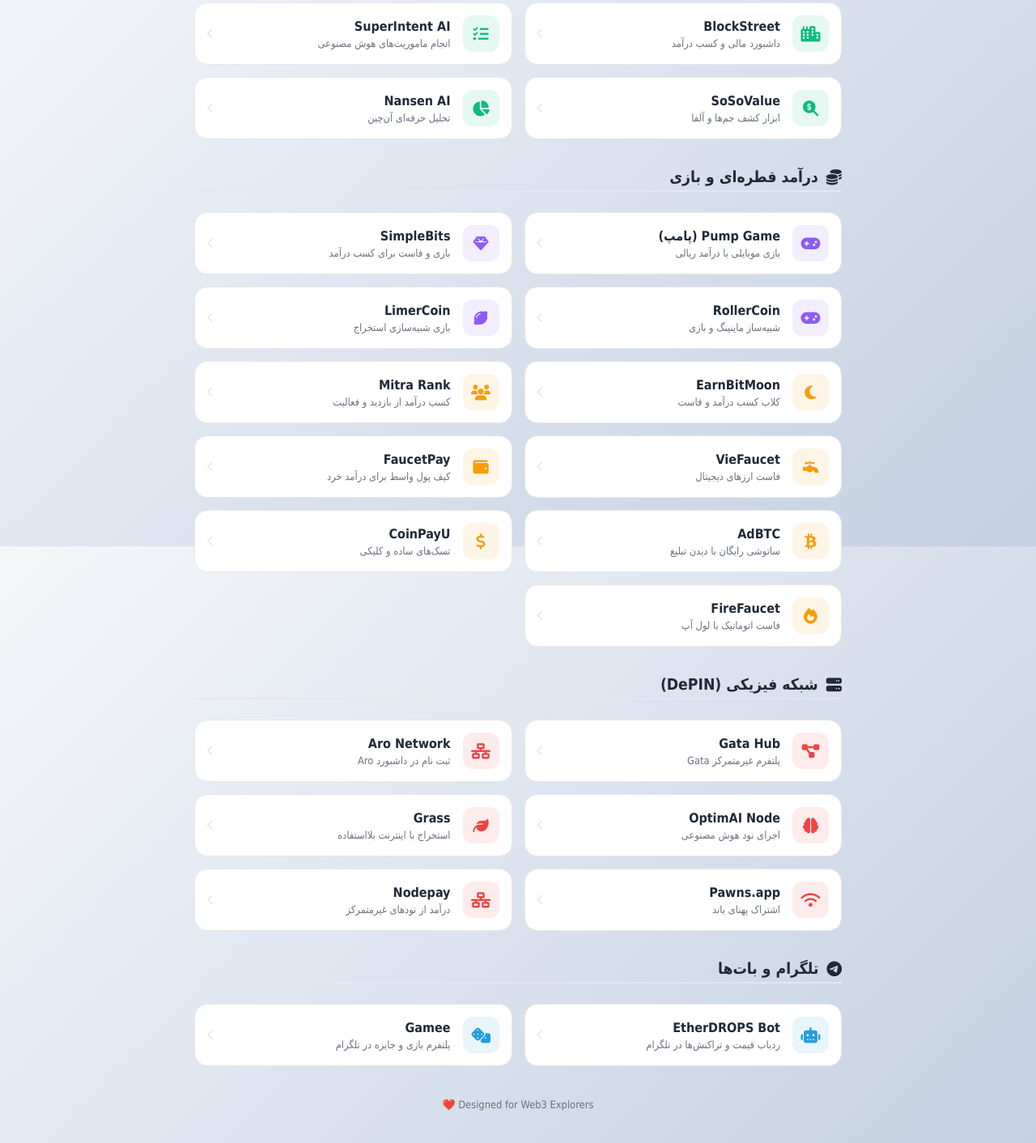
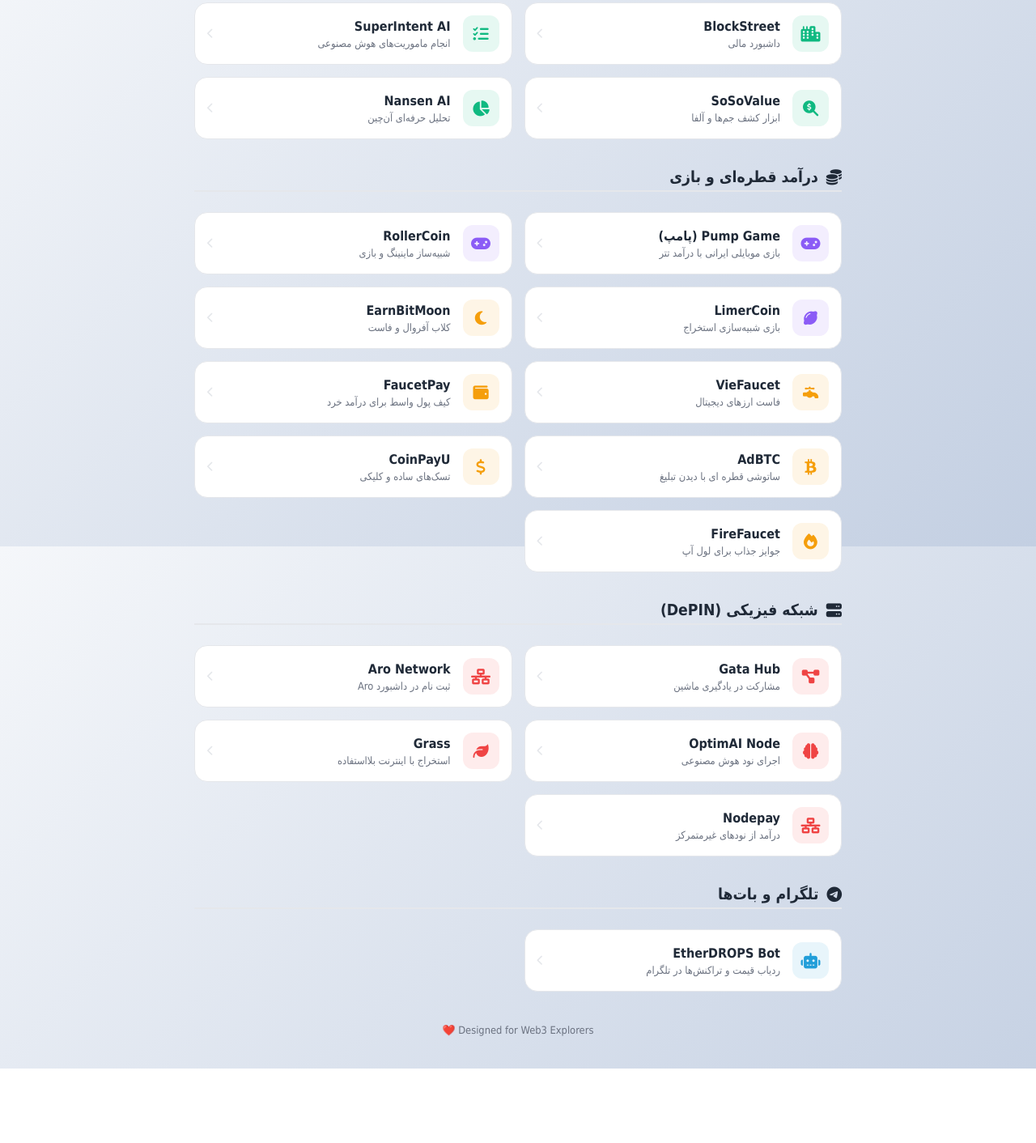
Before and after one commit to paymon1/links, a plain HTML site: page index.html in a window 1280 px wide. Shown: the part 925-2337 px from the top of the page at 81% size. After the commit the page ends 2245 px from the top, so only its background shows below. Drawn offline with Linux system fonts and the light colour scheme; a small style sheet from the web is missing.

Commit message:
Update index.html

```diff
--- a/index.html
+++ b/index.html
@@ -3,7 +3,7 @@
 <head>
     <meta charset="UTF-8">
     <meta name="viewport" content="width=device-width, initial-scale=1.0">
-    <meta name="description" content="فهرست جامع منابع کریپتو، ایردراپ‌ها و ابزارهای Web3">
+    <meta name="description" content="فهرست جامع منابع کریپتو، مالی، ایردراپ‌ها و ابزارهای Web3">
     <title>جعبه ابزار کریپتو | Crypto Toolkit</title>
 
     <link rel="stylesheet" href="https://cdnjs.cloudflare.com/ajax/libs/font-awesome/6.4.0/css/all.min.css">
@@ -312,7 +312,7 @@
                 <div class="link-icon"><i class="fas fa-globe"></i></div>
                 <div class="link-details">
                     <span class="link-title">Binance</span>
-                    <span class="link-description">بزرگترین صرافی جهان</span>
+                    <span class="link-description">بزرگترین صرافی جهان(blocked to Iranians)</span>
                 </div>
                 <div class="link-arrow"><i class="fas fa-chevron-left"></i></div>
             </a>
@@ -323,7 +323,7 @@
                 <div class="link-icon"><i class="fas fa-coins"></i></div>
                 <div class="link-details">
                     <span class="link-title">Nobitex (نوبیتکس)</span>
-                    <span class="link-description">صرافی معتبر ایرانی</span>
+                    <span class="link-description">بزرگترین صرافی معتبر و دانش بنیان ایرانی</span>
                 </div>
                 <div class="link-arrow"><i class="fas fa-chevron-left"></i></div>
             </a>
@@ -332,7 +332,7 @@
                 <div class="link-icon"><i class="fas fa-landmark"></i></div>
                 <div class="link-details">
                     <span class="link-title">Wallex (والکس)</span>
-                    <span class="link-description">خرید و فروش امن رمزارز</span>
+                    <span class="link-description">صرافی دیگر ایرانی</span>
                 </div>
                 <div class="link-arrow"><i class="fas fa-chevron-left"></i></div>
             </a>
@@ -359,7 +359,7 @@
                 <div class="link-icon"><i class="fas fa-chart-bar"></i></div>
                 <div class="link-details">
                     <span class="link-title">Charisma (کاریزما)</span>
-                    <span class="link-description">ابزارهای سرمایه‌گذاری بورس</span>
+                    <span class="link-description"> سرمایه‌گذاری در طلا، نقره، و بورس</span>
                 </div>
                 <div class="link-arrow"><i class="fas fa-chevron-left"></i></div>
             </a>
@@ -389,7 +389,7 @@
                 <div class="link-icon"><i class="fas fa-city"></i></div>
                 <div class="link-details">
                     <span class="link-title">BlockStreet</span>
-                    <span class="link-description">داشبورد مالی و کسب درآمد</span>
+                    <span class="link-description">داشبورد مالی </span>
                 </div>
                 <div class="link-arrow"><i class="fas fa-chevron-left"></i></div>
             </a>
@@ -427,19 +427,11 @@
                 <div class="link-icon"><i class="fas fa-gamepad"></i></div>
                 <div class="link-details">
                     <span class="link-title">Pump Game (پامپ)</span>
-                    <span class="link-description">بازی موبایلی با درآمد ریالی</span>
+                    <span class="link-description">بازی موبایلی ایرانی با درآمد تتر</span>
                 </div>
                 <div class="link-arrow"><i class="fas fa-chevron-left"></i></div>
             </a>
 
-            <a href="https://simplebits.io/ref/0rd4li1cSLTL" target="_blank" class="link-card micro-link gaming-link">
-                <div class="link-icon"><i class="fas fa-gem"></i></div>
-                <div class="link-details">
-                    <span class="link-title">SimpleBits</span>
-                    <span class="link-description">بازی و فاست برای کسب درآمد</span>
-                </div>
-                <div class="link-arrow"><i class="fas fa-chevron-left"></i></div>
-            </a>
 
             <a href="https://rollercoin.com/?r=kcq1472k" target="_blank" class="link-card micro-link gaming-link">
                 <div class="link-icon"><i class="fas fa-gamepad"></i></div>
@@ -463,19 +455,11 @@
                 <div class="link-icon"><i class="fas fa-moon"></i></div>
                 <div class="link-details">
                     <span class="link-title">EarnBitMoon</span>
-                    <span class="link-description">کلاب کسب درآمد و فاست</span>
+                    <span class="link-description">کلاب آفروال و فاست</span>
                 </div>
                 <div class="link-arrow"><i class="fas fa-chevron-left"></i></div>
             </a>
 
-            <a href="https://mitrarank.ir/reagent/61615" target="_blank" class="link-card micro-link">
-                <div class="link-icon"><i class="fas fa-users"></i></div>
-                <div class="link-details">
-                    <span class="link-title">Mitra Rank</span>
-                    <span class="link-description">کسب درآمد از بازدید و فعالیت</span>
-                </div>
-                <div class="link-arrow"><i class="fas fa-chevron-left"></i></div>
-            </a>
 
              <a href="https://viefaucet.com/?r=6380ee9189dc9d60cddeaf22" target="_blank" class="link-card micro-link">
                 <div class="link-icon"><i class="fas fa-faucet"></i></div>
@@ -499,7 +483,7 @@
                 <div class="link-icon"><i class="fab fa-btc"></i></div>
                 <div class="link-details">
                     <span class="link-title">AdBTC</span>
-                    <span class="link-description">ساتوشی رایگان با دیدن تبلیغ</span>
+                    <span class="link-description">ساتوشی قطره ای با دیدن تبلیغ</span>
                 </div>
                 <div class="link-arrow"><i class="fas fa-chevron-left"></i></div>
             </a>
@@ -517,7 +501,7 @@
                 <div class="link-icon"><i class="fas fa-fire"></i></div>
                 <div class="link-details">
                     <span class="link-title">FireFaucet</span>
-                    <span class="link-description">فاست اتوماتیک با لول آپ</span>
+                    <span class="link-description">جوایز جذاب برای لول آپ</span>
                 </div>
                 <div class="link-arrow"><i class="fas fa-chevron-left"></i></div>
             </a>
@@ -528,7 +512,7 @@
                 <div class="link-icon"><i class="fas fa-project-diagram"></i></div>
                 <div class="link-details">
                     <span class="link-title">Gata Hub</span>
-                    <span class="link-description">پلتفرم غیرمتمرکز Gata</span>
+                    <span class="link-description">مشارکت در یادگیری ماشین</span>
                 </div>
                 <div class="link-arrow"><i class="fas fa-chevron-left"></i></div>
             </a>
@@ -560,14 +544,6 @@
                 <div class="link-arrow"><i class="fas fa-chevron-left"></i></div>
             </a>
 
-            <a href="https://pawns.app?r=1112465" target="_blank" class="link-card depin-link">
-                <div class="link-icon"><i class="fas fa-wifi"></i></div>
-                <div class="link-details">
-                    <span class="link-title">Pawns.app</span>
-                    <span class="link-description">اشتراک پهنای باند</span>
-                </div>
-                <div class="link-arrow"><i class="fas fa-chevron-left"></i></div>
-            </a>
 
             <a href="https://app.nodepay.ai/register?ref=5pxS8VIIZzNeDSF" target="_blank" class="link-card depin-link">
                 <div class="link-icon"><i class="fas fa-network-wired"></i></div>
@@ -589,14 +565,6 @@
                 <div class="link-arrow"><i class="fas fa-chevron-left"></i></div>
             </a>
 
-            <a href="https://t.me/gamee/start?startapp=eyJyZWYiOjMzMzYwMDY0MH0" target="_blank" class="link-card telegram-link">
-                <div class="link-icon"><i class="fas fa-dice"></i></div>
-                <div class="link-details">
-                    <span class="link-title">Gamee</span>
-                    <span class="link-description">پلتفرم بازی و جایزه در تلگرام</span>
-                </div>
-                <div class="link-arrow"><i class="fas fa-chevron-left"></i></div>
-            </a>
 
         </main>
 
```
